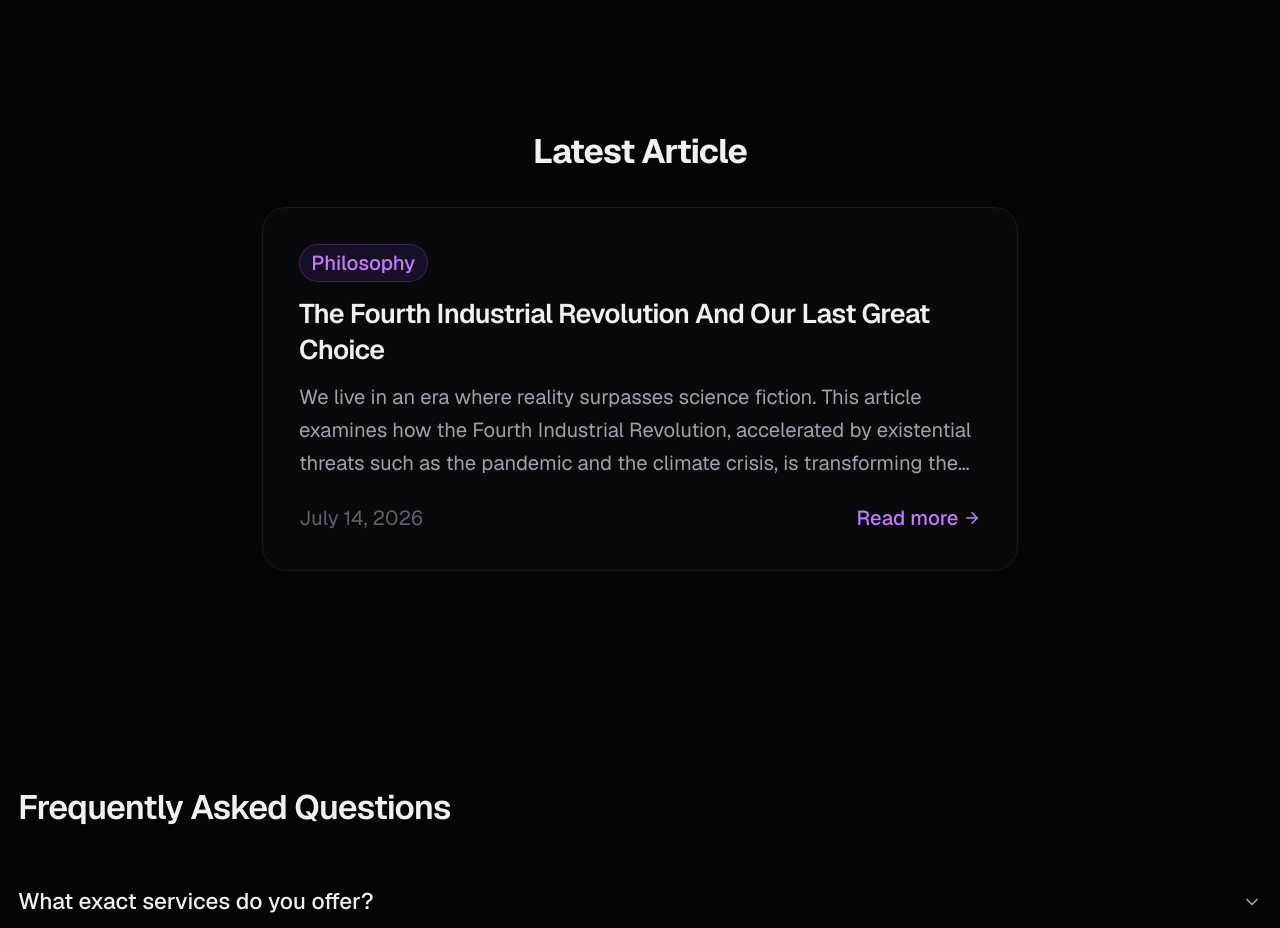
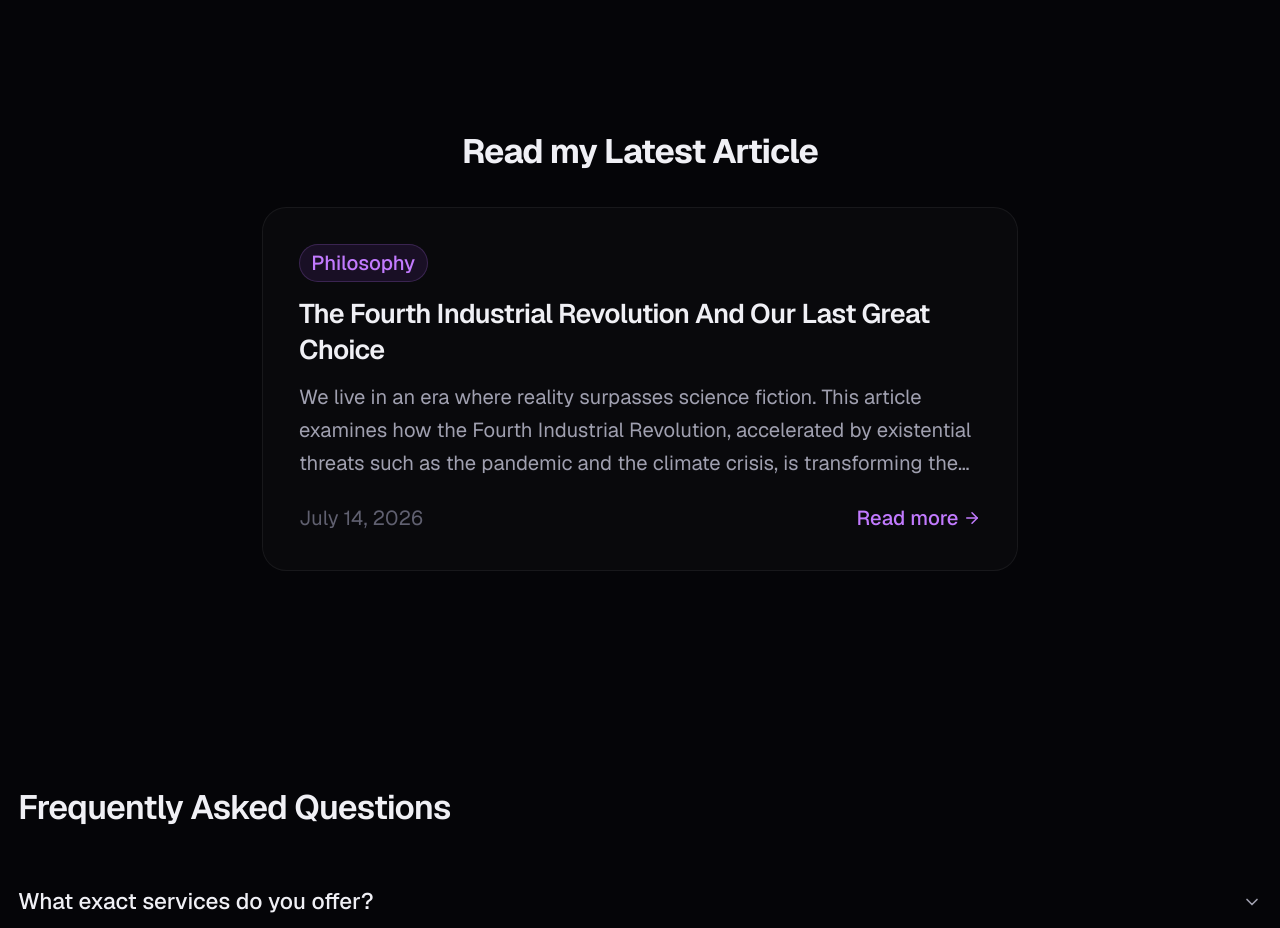
Before and after one commit to alekostsardoulias/alekos-website, a Next.js app: page / in a window 1280 px wide. Shown: the part 2440-3368 px from the top of the page. Built offline with nearby package versions, Linux system fonts and the light colour scheme.

Commit message:
fix: change Latest Article heading to 'Read my Latest Article'

```diff
--- a/src/app/page.tsx
+++ b/src/app/page.tsx
@@ -32,7 +32,7 @@ export default function HomePage() {
       {latestArticle && (
         <section>
           <h2 className="text-3xl font-bold text-text-primary mb-8 text-center">
-            Latest Article
+            Read my Latest Article
           </h2>
           <Link
             href={`/articles/${latestArticle.slug}`}
```
